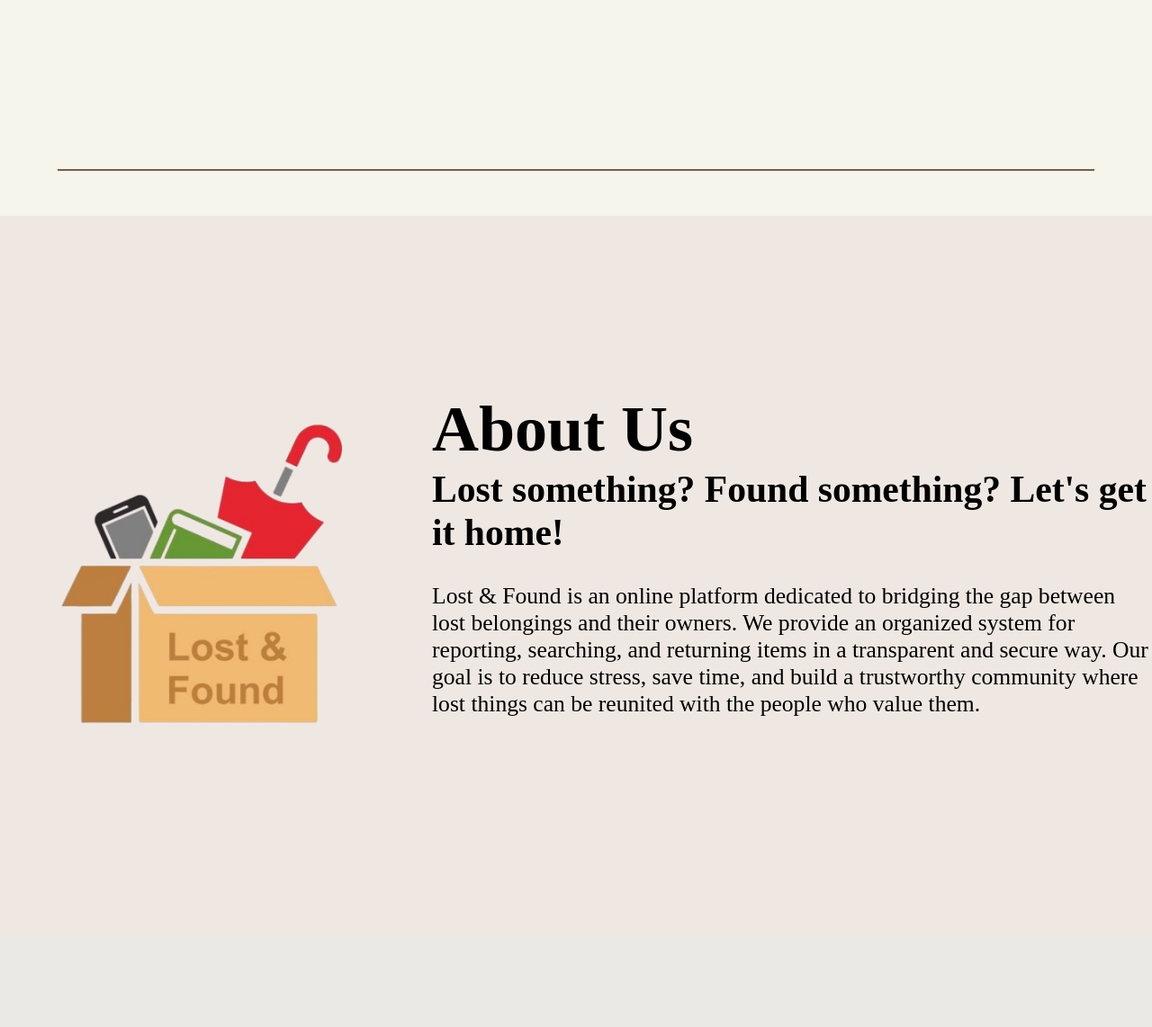
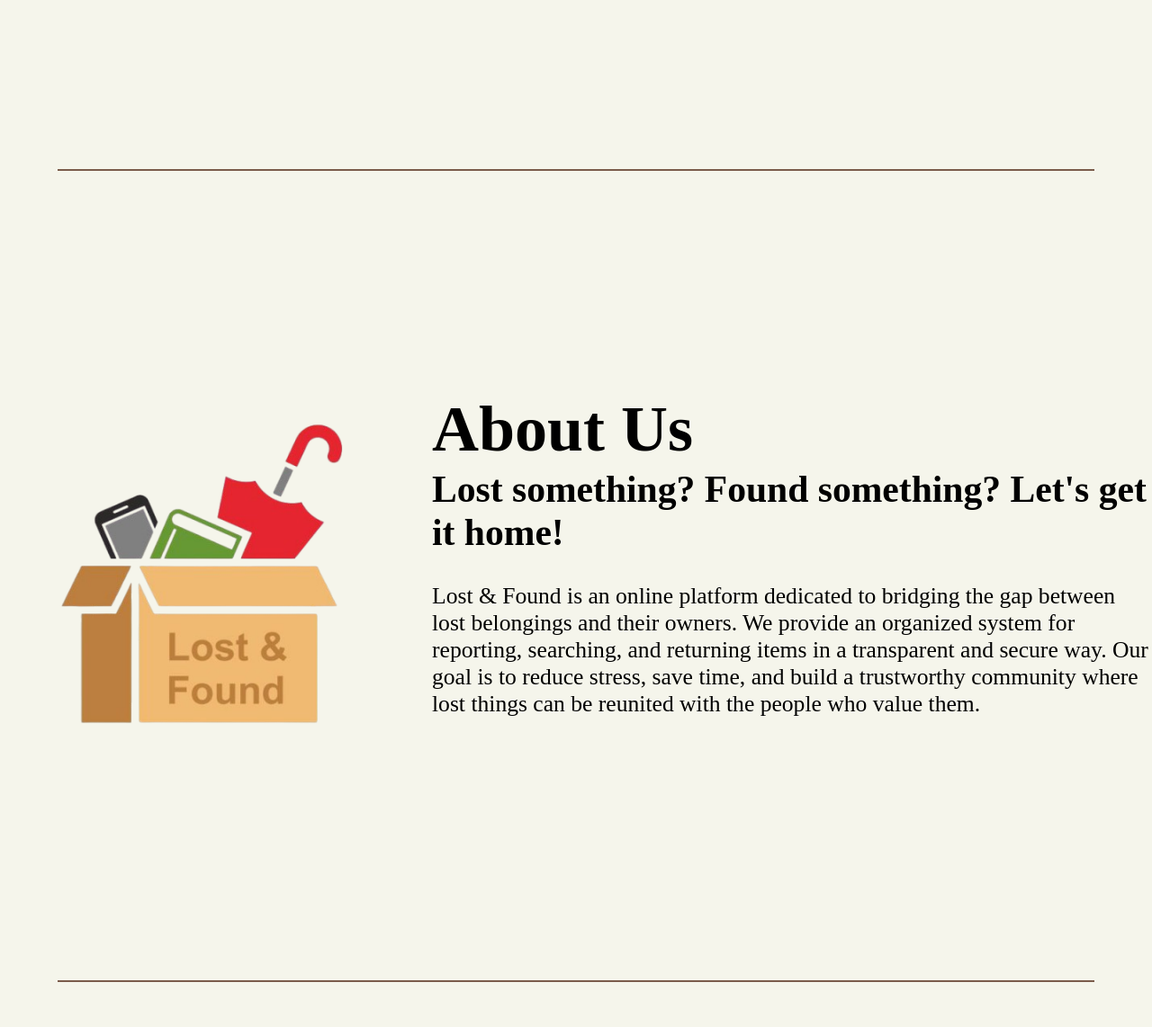
Before and after one commit to WongZhiYun/Lost-Found, a Flask app: page / in a window 1280 px wide. Shown: the part 662-1804 px from the top of the page at 90% size. Before the commit the page ends 1466 px from the top, so only its background shows below. Run offline with Flask 3, Linux system fonts and the light colour scheme.

Commit message:
add color

```diff
--- a/WongZhiYun/file/static/home.css
+++ b/WongZhiYun/file/static/home.css
@@ -73,7 +73,7 @@ hr {
     justify-content: center;
     align-items: center;
     gap: 2rem;
-    background-color: #efe8e2;
+    background-color: #f5f5eb;
     width: 100%;
     height: 100vh;
 }
--- a/WongZhiYun/file/templates/home.html
+++ b/WongZhiYun/file/templates/home.html
@@ -40,5 +40,8 @@
             </p>
         </div>
     </section>
+
+    <hr>
+
 </body>
 {% endblock %}
```
